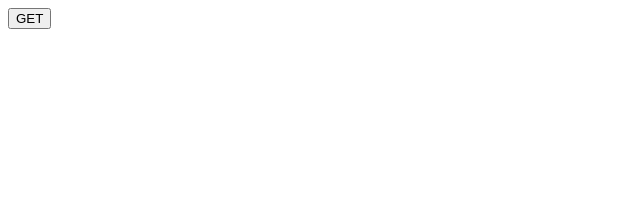
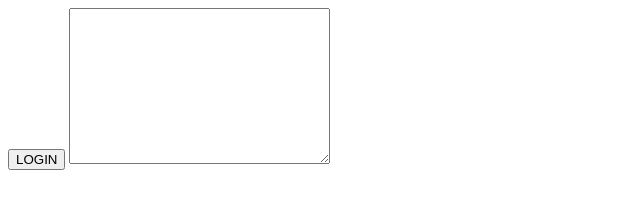
Before and after one commit to olucaslrc/JS-Testing, a plain HTML site: page index.html in a window 1280 px wide. Shown: the whole page, without its empty margins (0-640 px from the left). Drawn offline with Linux system fonts and the light colour scheme.

Commit message:
TextBox for view token

```diff
--- a/app.js
+++ b/app.js
@@ -1,14 +1,14 @@
 let result = document.getElementById('result')
 
-function teste() {
-    const uri = 'https://localhost:5001/Auth/login'
+function login() {
+    const loginUri = 'https://localhost:5001/Auth/login'
 
-    fetch(uri, {
+    fetch(loginUri, {
         method: 'POST',
         headers: {
             'Content-Type': 'application/json'
         },
-        body: JSON.stringify({ username: 'lucas', password: '123'})
+        body: JSON.stringify({ username: 'lucas', password: '123' })
      })
         .then(response => response.text())
         .then(text => result.innerText = text)
--- a/index.html
+++ b/index.html
@@ -7,8 +7,10 @@
   <title>Document</title>
 </head>
 <body>
-  <input type="button" value="GET" onclick="teste()">
-  <div id="result"></div>
+  <div class="MenuLogin">
+      <input type="button" value="LOGIN" onclick="login()">
+      <textarea name="result" id="result" cols="30" rows="10"></textarea>
+  </div>
   <script src="app.js"></script>
 </body>
 </html>
```
